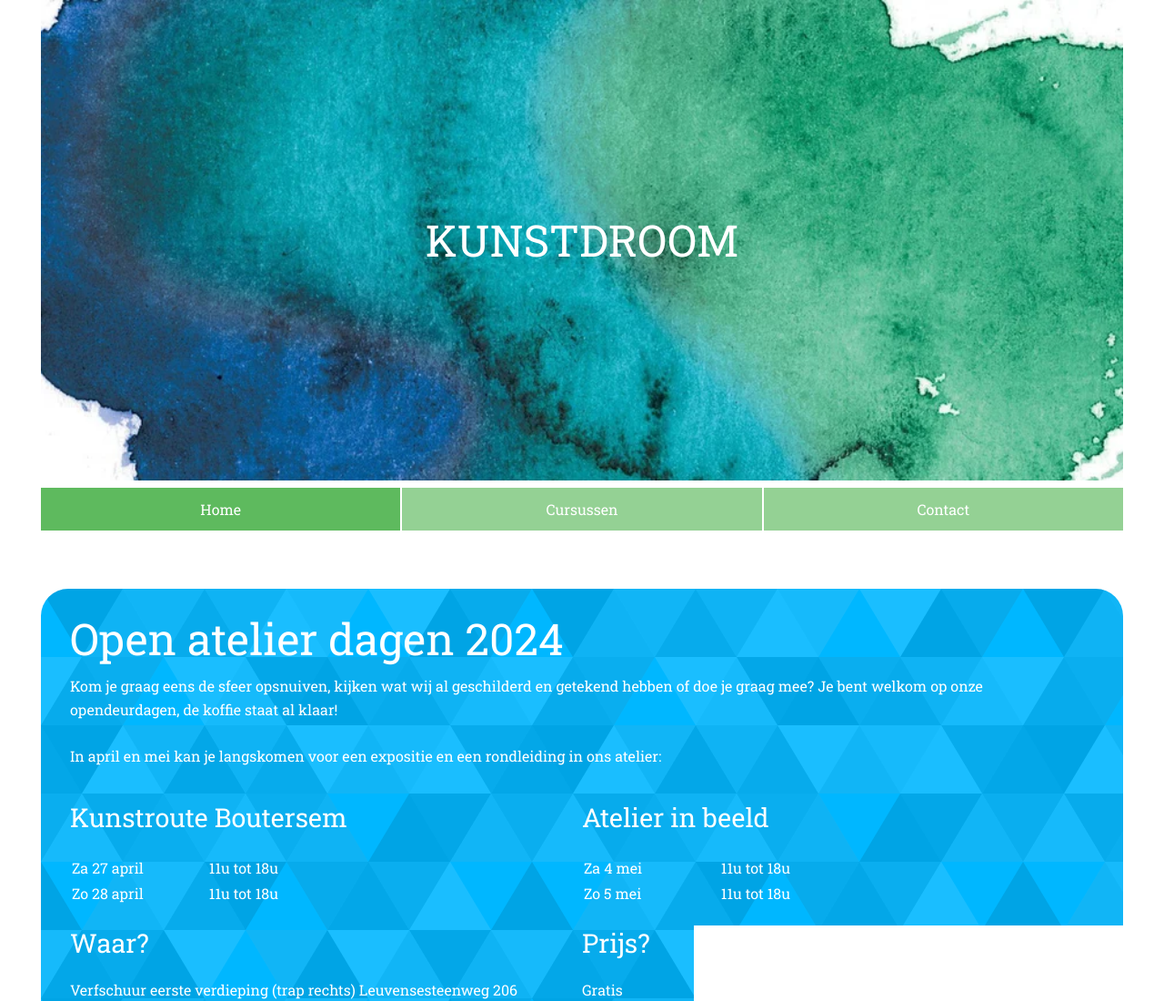
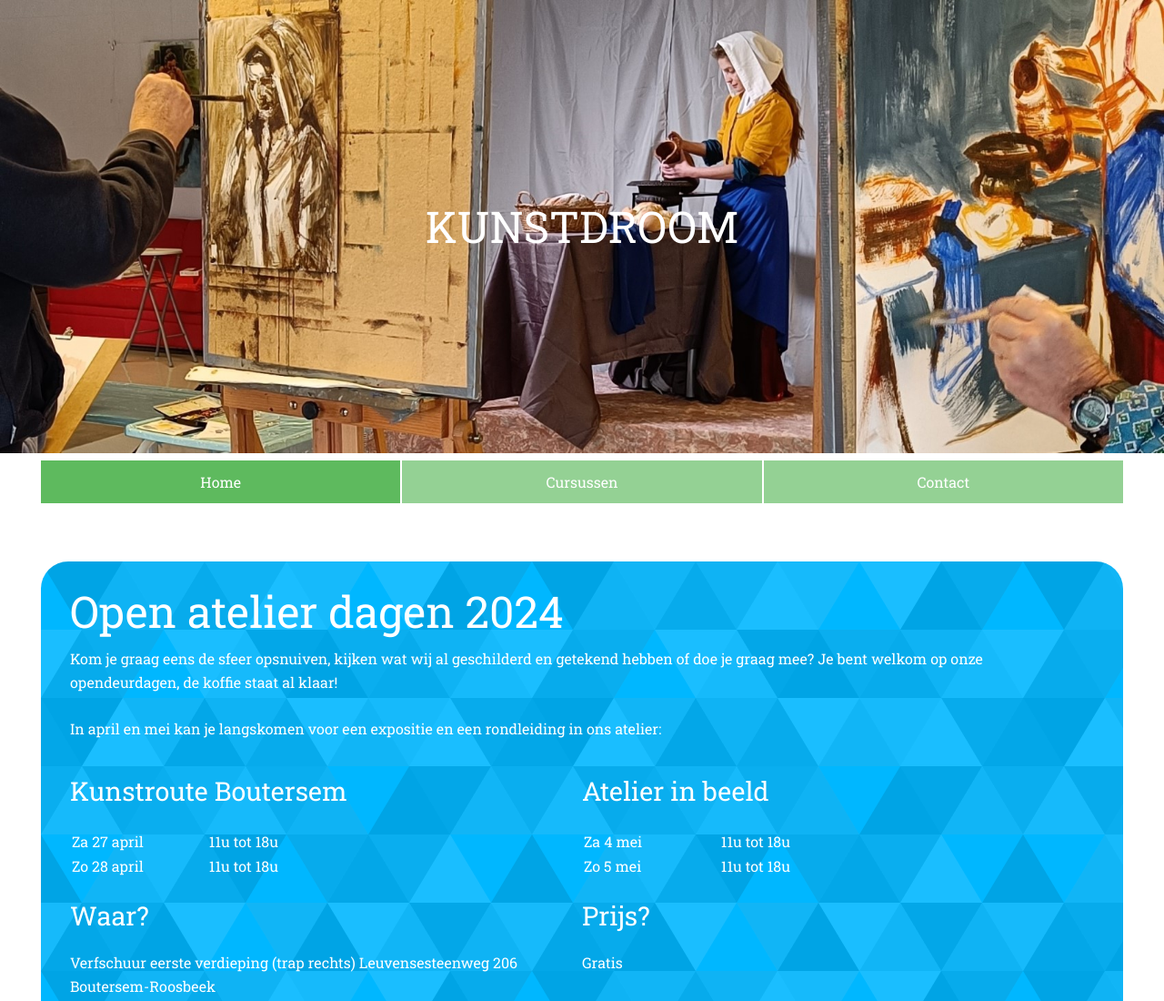
Before and after one commit to kunstdroom/kunstdroom.github.io, a plain HTML site: page index.html in a window 1280 px wide. Shown: the top 1100 px of the page at 91% size. Drawn offline with Linux system fonts and the light colour scheme.

Commit message:
Added new hero banner with melkmeisje

```diff
--- a/index.html
+++ b/index.html
@@ -22,7 +22,7 @@
 <body class="home">
     <header>
         <a href="index.html">
-            <img src="public/images/logo-background.webp" alt="Kunstdroom logo achtergrond">
+            <img src="public/images/hero-image-banner-1800px.jpg" alt="Kunstdroom logo achtergrond">
             <h1>KUNSTDROOM</h1>
         </a>
         <nav>
--- a/public/style.css
+++ b/public/style.css
@@ -306,7 +306,7 @@ iframe {
   }
 
   /* Stop overflow of hero image */
-  header>a {
+  body:not(.home) header>a {
     margin-left: 0;
     margin-right: 0;
   }
```
Also changed, not shown: public/images/hero-image-banner-1800px.jpg (added).
